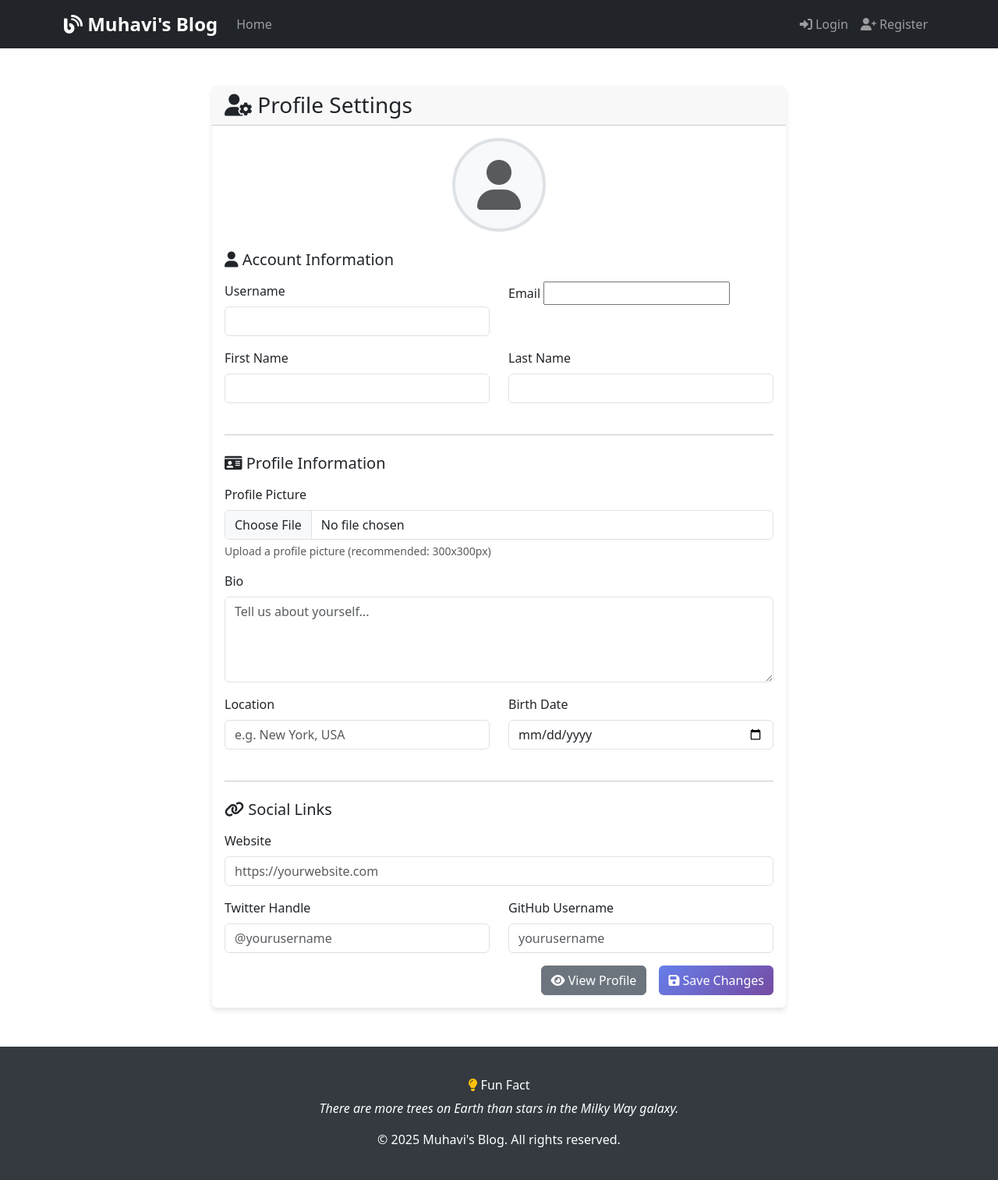
After one commit to Muhavii/Django-Blog-Website, a Django app: template templates/blog/profile_settings.html in a window 1280 px wide. The commit adds this page. Shown: the whole page at 78% size. Run offline with Django 4.2, Linux system fonts and the light colour scheme; the template is opened without the code that fills it: values that come from a table or form of the project are taken from there, others are empty; parts of the project's set-up code (start-up, migrations or seed data) failed here and were passed over.

Commit message:
Implement comprehensive user profile system with customizable settings

```diff
--- a/blog/apps.py
+++ b/blog/apps.py
@@ -4,3 +4,6 @@ from django.apps import AppConfig
 class BlogConfig(AppConfig):
     default_auto_field = 'django.db.models.BigAutoField'
     name = 'blog'
+
+    def ready(self):
+        import blog.signals
--- a/blog/forms.py
+++ b/blog/forms.py
@@ -1,7 +1,7 @@
 from django import forms
 from django.contrib.auth.forms import UserCreationForm
 from django.contrib.auth.models import User
-from .models import Post, Comment
+from .models import Post, Comment, Profile
 
 
 class PostForm(forms.ModelForm):
@@ -78,3 +78,51 @@ class UserRegistrationForm(UserCreationForm):
         if commit:
             user.save()
         return user
+
+
+class UserUpdateForm(forms.ModelForm):
+    email = forms.EmailField()
+
+    class Meta:
+        model = User
+        fields = ['username', 'email', 'first_name', 'last_name']
+        widgets = {
+            'username': forms.TextInput(attrs={'class': 'form-control'}),
+            'email': forms.EmailInput(attrs={'class': 'form-control'}),
+            'first_name': forms.TextInput(attrs={'class': 'form-control'}),
+            'last_name': forms.TextInput(attrs={'class': 'form-control'}),
+        }
+
+
+class ProfileUpdateForm(forms.ModelForm):
+    class Meta:
+        model = Profile
+        fields = ['profile_picture', 'bio', 'location', 'birth_date', 'website', 'twitter_handle', 'github_username']
+        widgets = {
+            'profile_picture': forms.FileInput(attrs={'class': 'form-control'}),
+            'bio': forms.Textarea(attrs={
+                'class': 'form-control',
+                'rows': 4,
+                'placeholder': 'Tell us about yourself...'
+            }),
+            'location': forms.TextInput(attrs={
+                'class': 'form-control',
+                'placeholder': 'e.g. New York, USA'
+            }),
+            'birth_date': forms.DateInput(attrs={
+                'class': 'form-control',
+                'type': 'date'
+            }),
+            'website': forms.URLInput(attrs={
+                'class': 'form-control',
+                'placeholder': 'https://yourwebsite.com'
+            }),
+            'twitter_handle': forms.TextInput(attrs={
+                'class': 'form-control',
+                'placeholder': '@yourusername'
+            }),
+            'github_username': forms.TextInput(attrs={
+                'class': 'form-control',
+                'placeholder': 'yourusername'
+            }),
+        }
--- a/blog/urls.py
+++ b/blog/urls.py
@@ -7,8 +7,10 @@ urlpatterns = [
     path('post/new/', views.create_post, name='create_post'),
     path('post/<int:pk>/edit/', views.edit_post, name='edit_post'),
     path('post/<int:pk>/delete/', views.delete_post, name='delete_post'),
-    path('post/<int:pk>/like/', views.like_post, name='like_post'),
-    path('register/', views.register, name='register'),
+    path('register/', views.user_register, name='register'),
     path('login/', views.user_login, name='login'),
     path('logout/', views.user_logout, name='logout'),
+    path('like/<int:post_id>/', views.like_post, name='like_post'),
+    path('profile/settings/', views.profile_settings, name='profile_settings'),
+    path('profile/<str:username>/', views.profile_view, name='profile_view'),
 ]
--- a/templates/base.html
+++ b/templates/base.html
@@ -152,15 +152,28 @@
                 <ul class="navbar-nav">
                     {% if user.is_authenticated %}
                     <li class="nav-item dropdown">
-                        <a class="nav-link dropdown-toggle" href="#" role="button" data-bs-toggle="dropdown">
-                            <i class="fas fa-user"></i> {{ user.username }}
+                        <a class="nav-link dropdown-toggle" href="#" id="navbarDropdown" role="button" data-bs-toggle="dropdown">
+                            {% if user.profile.profile_picture %}
+                                <img src="{{ user.profile.profile_picture.url }}" alt="Profile" class="rounded-circle me-1" style="width: 25px; height: 25px; object-fit: cover;">
+                            {% else %}
+                                <i class="fas fa-user"></i>
+                            {% endif %}
+                            {{ user.username }}
                         </a>
                         <ul class="dropdown-menu">
-                            {% if user.is_superuser %}
-                            <li><a class="dropdown-item" href="/admin/"><i class="fas fa-cog"></i> Admin Panel</a></li>
+                            <li><a class="dropdown-item" href="{% url 'profile_view' user.username %}">
+                                <i class="fas fa-user"></i> My Profile
+                            </a></li>
+                            <li><a class="dropdown-item" href="{% url 'profile_settings' %}">
+                                <i class="fas fa-cog"></i> Settings
+                            </a></li>
+                            <li><a class="dropdown-item" href="{% url 'create_post' %}">
+                                <i class="fas fa-plus"></i> Create Post
+                            </a></li>
                             <li><hr class="dropdown-divider"></li>
-                            {% endif %}
-                            <li><a class="dropdown-item" href="{% url 'logout' %}"><i class="fas fa-sign-out-alt"></i> Logout</a></li>
+                            <li><a class="dropdown-item" href="{% url 'logout' %}">
+                                <i class="fas fa-sign-out-alt"></i> Logout
+                            </a></li>
                         </ul>
                     </li>
                     {% else %}
--- /dev/null
+++ b/templates/blog/profile_settings.html
@@ -0,0 +1,141 @@
+{% extends 'base.html' %}
+
+{% block title %}Profile Settings - Muhavi's Blog{% endblock %}
+
+{% block content %}
+<div class="container my-5">
+    <div class="row justify-content-center">
+        <div class="col-lg-8">
+            <div class="card">
+                <div class="card-header">
+                    <h3 class="mb-0"><i class="fas fa-user-cog"></i> Profile Settings</h3>
+                </div>
+                <div class="card-body">
+                    <form method="post" enctype="multipart/form-data">
+                        {% csrf_token %}
+
+                        <!-- Current Profile Picture -->
+                        <div class="text-center mb-4">
+                            <div class="profile-picture-container">
+                                {% if user.profile.profile_picture %}
+                                    <img src="{{ user.profile.profile_picture.url }}"
+                                         alt="Profile Picture"
+                                         class="rounded-circle profile-pic-large">
+                                {% else %}
+                                    <div class="default-avatar-large">
+                                        <i class="fas fa-user fa-4x text-muted"></i>
+                                    </div>
+                                {% endif %}
+                            </div>
+                        </div>
+
+                        <!-- Account Information -->
+                        <h5 class="mb-3"><i class="fas fa-user"></i> Account Information</h5>
+                        <div class="row">
+                            <div class="col-md-6 mb-3">
+                                <label for="{{ user_form.username.id_for_label }}" class="form-label">Username</label>
+                                {{ user_form.username }}
+                            </div>
+                            <div class="col-md-6 mb-3">
+                                <label for="{{ user_form.email.id_for_label }}" class="form-label">Email</label>
+                                {{ user_form.email }}
+                            </div>
+                        </div>
+                        <div class="row">
+                            <div class="col-md-6 mb-3">
+                                <label for="{{ user_form.first_name.id_for_label }}" class="form-label">First Name</label>
+                                {{ user_form.first_name }}
+                            </div>
+                            <div class="col-md-6 mb-3">
+                                <label for="{{ user_form.last_name.id_for_label }}" class="form-label">Last Name</label>
+                                {{ user_form.last_name }}
+                            </div>
+                        </div>
+
+                        <hr class="my-4">
+
+                        <!-- Profile Information -->
+                        <h5 class="mb-3"><i class="fas fa-id-card"></i> Profile Information</h5>
+                        <div class="mb-3">
+                            <label for="{{ profile_form.profile_picture.id_for_label }}" class="form-label">Profile Picture</label>
+                            {{ profile_form.profile_picture }}
+                            <div class="form-text">Upload a profile picture (recommended: 300x300px)</div>
+                        </div>
+
+                        <div class="mb-3">
+                            <label for="{{ profile_form.bio.id_for_label }}" class="form-label">Bio</label>
+                            {{ profile_form.bio }}
+                        </div>
+
+                        <div class="row">
+                            <div class="col-md-6 mb-3">
+                                <label for="{{ profile_form.location.id_for_label }}" class="form-label">Location</label>
+                                {{ profile_form.location }}
+                            </div>
+                            <div class="col-md-6 mb-3">
+                                <label for="{{ profile_form.birth_date.id_for_label }}" class="form-label">Birth Date</label>
+                                {{ profile_form.birth_date }}
+                            </div>
+                        </div>
+
+                        <hr class="my-4">
+
+                        <!-- Social Links -->
+                        <h5 class="mb-3"><i class="fas fa-link"></i> Social Links</h5>
+                        <div class="mb-3">
+                            <label for="{{ profile_form.website.id_for_label }}" class="form-label">Website</label>
+                            {{ profile_form.website }}
+                        </div>
+
+                        <div class="row">
+                            <div class="col-md-6 mb-3">
+                                <label for="{{ profile_form.twitter_handle.id_for_label }}" class="form-label">Twitter Handle</label>
+                                {{ profile_form.twitter_handle }}
+                            </div>
+                            <div class="col-md-6 mb-3">
+                                <label for="{{ profile_form.github_username.id_for_label }}" class="form-label">GitHub Username</label>
+                                {{ profile_form.github_username }}
+                            </div>
+                        </div>
+
+                        <!-- Submit Button -->
+                        <div class="d-grid gap-2 d-md-flex justify-content-md-end">
+                            <a href="{% url 'profile_view' user.username %}" class="btn btn-secondary me-md-2">
+                                <i class="fas fa-eye"></i> View Profile
+                            </a>
+                            <button type="submit" class="btn btn-primary">
+                                <i class="fas fa-save"></i> Save Changes
+                            </button>
+                        </div>
+                    </form>
+                </div>
+            </div>
+        </div>
+    </div>
+</div>
+
+<style>
+.profile-pic-large {
+    width: 120px;
+    height: 120px;
+    object-fit: cover;
+    border: 4px solid #dee2e6;
+}
+
+.default-avatar-large {
+    width: 120px;
+    height: 120px;
+    background-color: #f8f9fa;
+    border: 4px solid #dee2e6;
+    border-radius: 50%;
+    display: flex;
+    align-items: center;
+    justify-content: center;
+    margin: 0 auto;
+}
+
+.profile-picture-container {
+    margin-bottom: 20px;
+}
+</style>
+{% endblock %}
```
Also changed, not shown: blog/admin.py (+16 -6 lines), blog/models.py (+33 -0 lines), blog/signals.py (added, +20 -0 lines), blog/views.py (+42 -4 lines), templates/blog/profile_view.html (added, +175 -0 lines).
